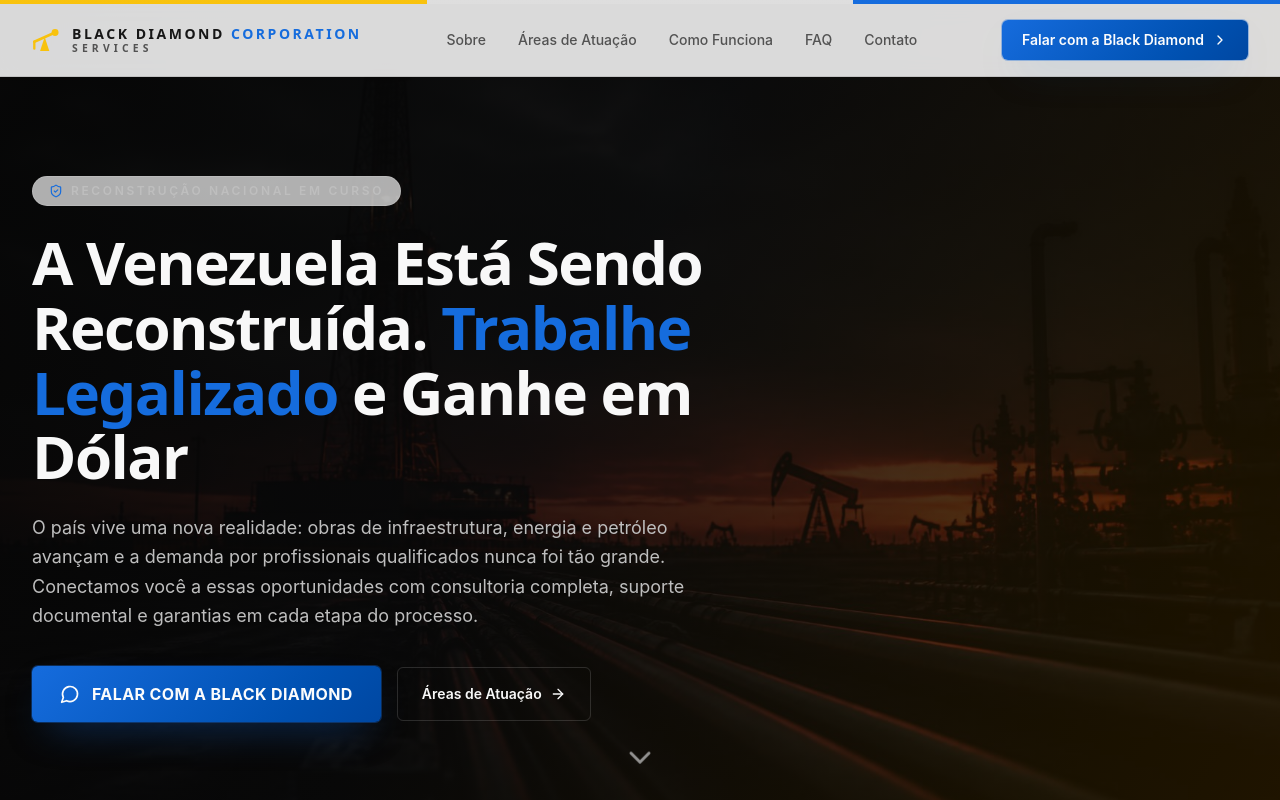
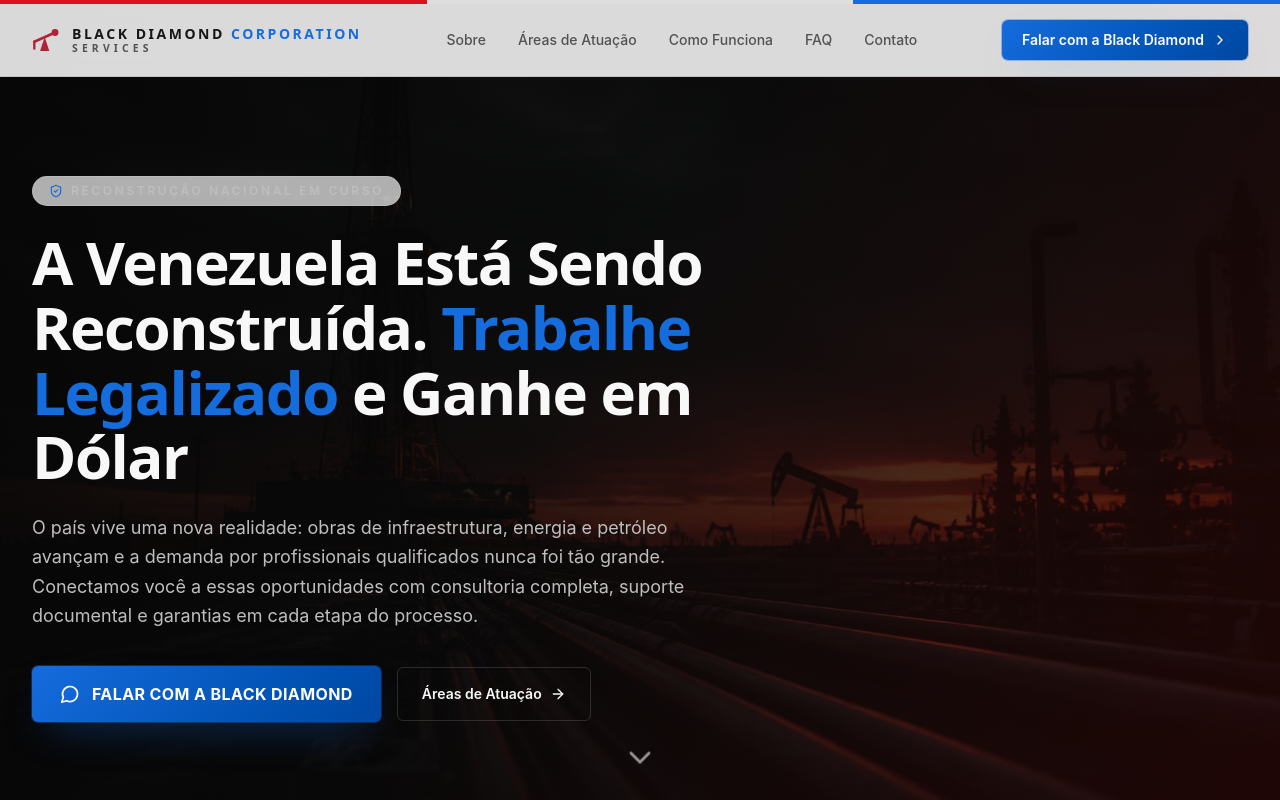
Before and after one commit to tayfilmes/black-diamond-site, a React (Vite) app in the folder app/: page / in a window 1280 px wide. Shown: the top 800 px of the page. Built offline with nearby package versions, Linux system fonts and the light colour scheme.

Commit message:
Revert "Test: swap red accent for yellow (blue + yellow palette)"
This reverts commit 0a4996b334d1a771db7a0c7712f924b60f0ffb88.

```diff
--- a/app/src/pages/Index.tsx
+++ b/app/src/pages/Index.tsx
@@ -47,7 +47,7 @@ const areas = [
     icon: HardHat,
     title: ["Engenharia &", "Obras Rodoviárias"],
     text: "Suporte e consultoria para projetos de logística, malha viária e acessos a campos de extração.",
-    accent: "primary",
+    accent: "red",
     photo: areaEngenharia,
   },
   {
@@ -61,7 +61,7 @@ const areas = [
     icon: Flame,
     title: ["Extração &", "Produção Petrolífera"],
     text: "Conexão e direcionamento para funções ligadas à perfuração, refino, manutenção e suporte de campo.",
-    accent: "primary",
+    accent: "red",
     photo: areaPetroleo,
   },
   {
@@ -187,11 +187,11 @@ export default function Index() {
             href="#top"
             className="inline-flex items-center gap-2.5 font-display text-sm font-extrabold uppercase leading-tight tracking-[0.18em]"
           >
-            <svg width="30" height="30" viewBox="4 6 26 23" className="shrink-0 text-primary" aria-hidden="true">
-              <path d="M11 27 L19 27 L15 15 Z" fill="currentColor" />
-              <circle cx="24" cy="11" r="3" fill="currentColor" />
-              <line x1="6" y1="19" x2="24" y2="11" stroke="currentColor" strokeWidth="2.2" strokeLinecap="round" />
-              <line x1="6" y1="19" x2="6" y2="25" stroke="currentColor" strokeWidth="2" strokeLinecap="round" />
+            <svg width="30" height="30" viewBox="4 6 26 23" className="shrink-0" aria-hidden="true">
+              <path d="M11 27 L19 27 L15 15 Z" fill="#B22234" />
+              <circle cx="24" cy="11" r="3" fill="#B22234" />
+              <line x1="6" y1="19" x2="24" y2="11" stroke="#B22234" strokeWidth="2.2" strokeLinecap="round" />
+              <line x1="6" y1="19" x2="6" y2="25" stroke="#B22234" strokeWidth="2" strokeLinecap="round" />
             </svg>
             <span>
               Black Diamond <span className="text-accent-blue">Corporation</span>
@@ -369,7 +369,7 @@ export default function Index() {
             style={{ transform: "skewX(-9deg)" }}
           >
             {areas.map((area) => {
-              const tint = area.accent === "primary" ? "oklch(0.84 0.17 88 / .5)" : "oklch(0.55 0.19 258 / .55)";
+              const tint = area.accent === "red" ? "oklch(0.56 0.222 26.5 / .55)" : "oklch(0.55 0.19 258 / .55)";
               return (
                 <div key={area.title.join(" ")} className="relative flex-1 overflow-hidden">
                   <div
@@ -389,7 +389,7 @@ export default function Index() {
           </div>
           <div aria-hidden="true" className="absolute inset-0 z-0" style={{ background: "oklch(0.08 0 0 / .5)" }} />
           <div className="relative z-10 mx-auto max-w-7xl px-5 lg:px-8">
-            <p className="text-xs font-semibold uppercase tracking-[0.3em] text-foreground/90">Setores</p>
+            <p className="text-xs font-semibold uppercase tracking-[0.3em] text-accent-blue">Setores</p>
             <h2 className="mt-4 max-w-2xl text-3xl font-bold tracking-tight sm:text-4xl">
               Áreas de Atuação
             </h2>
@@ -627,11 +627,11 @@ export default function Index() {
         <div className="mx-auto flex max-w-7xl flex-col gap-6 px-5 text-sm text-muted-foreground lg:flex-row lg:items-center lg:justify-between lg:px-8">
           <div>
             <p className="inline-flex items-center gap-2.5 font-display text-sm font-extrabold uppercase leading-tight tracking-[0.18em] text-foreground">
-              <svg width="24" height="24" viewBox="4 6 26 23" className="shrink-0 text-primary" aria-hidden="true">
-                <path d="M11 27 L19 27 L15 15 Z" fill="currentColor" />
-                <circle cx="24" cy="11" r="3" fill="currentColor" />
-                <line x1="6" y1="19" x2="24" y2="11" stroke="currentColor" strokeWidth="2.2" strokeLinecap="round" />
-                <line x1="6" y1="19" x2="6" y2="25" stroke="currentColor" strokeWidth="2" strokeLinecap="round" />
+              <svg width="24" height="24" viewBox="4 6 26 23" className="shrink-0" aria-hidden="true">
+                <path d="M11 27 L19 27 L15 15 Z" fill="#B22234" />
+                <circle cx="24" cy="11" r="3" fill="#B22234" />
+                <line x1="6" y1="19" x2="24" y2="11" stroke="#B22234" strokeWidth="2.2" strokeLinecap="round" />
+                <line x1="6" y1="19" x2="6" y2="25" stroke="#B22234" strokeWidth="2" strokeLinecap="round" />
               </svg>
               <span>
                 Black Diamond <span className="text-accent-blue">Corporation</span>
--- a/app/src/styles.css
+++ b/app/src/styles.css
@@ -78,14 +78,14 @@
   --card-foreground: oklch(0.2 0 0);
   --popover: oklch(1 0 0);
   --popover-foreground: oklch(0.2 0 0);
-  --primary: oklch(0.84 0.17 88);
-  --primary-foreground: oklch(0.2 0 0);
+  --primary: oklch(0.56 0.222 26.5);
+  --primary-foreground: oklch(0.99 0 0);
   --secondary: oklch(0.96 0 0);
   --secondary-foreground: oklch(0.2 0 0);
   --muted: oklch(0.96 0 0);
   --muted-foreground: oklch(0.44 0 0);
-  --accent: oklch(0.84 0.17 88);
-  --accent-foreground: oklch(0.2 0 0);
+  --accent: oklch(0.56 0.222 26.5);
+  --accent-foreground: oklch(0.99 0 0);
   --accent-blue: oklch(0.55 0.19 258);
   --accent-blue-foreground: oklch(0.99 0 0);
   --destructive: oklch(0.577 0.245 27.325);
@@ -97,12 +97,12 @@
     120deg,
     oklch(0.12 0 0 / 0.96) 0%,
     oklch(0.14 0 0 / 0.86) 45%,
-    oklch(0.24 0.06 85 / 0.7) 100%
+    oklch(0.2 0.06 25 / 0.7) 100%
   );
-  --gradient-primary: linear-gradient(135deg, oklch(0.84 0.17 88), oklch(0.74 0.16 80));
+  --gradient-red: linear-gradient(135deg, oklch(0.56 0.222 26.5), oklch(0.44 0.19 24));
   --gradient-blue: linear-gradient(135deg, oklch(0.55 0.19 258), oklch(0.42 0.16 258));
   --shadow-elegant: 0 12px 32px -14px oklch(0 0 0 / 0.22);
-  --shadow-glow: 0 0 0 1px oklch(0.84 0.17 88 / 0.35), 0 18px 40px -18px oklch(0.84 0.17 88 / 0.55);
+  --shadow-glow: 0 0 0 1px oklch(0.56 0.222 26.5 / 0.35), 0 18px 40px -18px oklch(0.56 0.222 26.5 / 0.55);
   --shadow-glow-blue: 0 0 0 1px oklch(0.55 0.19 258 / 0.35), 0 18px 40px -18px oklch(0.55 0.19 258 / 0.55);
   --chart-1: oklch(0.646 0.222 41.116);
   --chart-2: oklch(0.6 0.118 184.704);
@@ -111,12 +111,12 @@
   --chart-5: oklch(0.769 0.188 70.08);
   --sidebar: oklch(0.975 0 0);
   --sidebar-foreground: oklch(0.2 0 0);
-  --sidebar-primary: oklch(0.84 0.17 88);
-  --sidebar-primary-foreground: oklch(0.2 0 0);
+  --sidebar-primary: oklch(0.56 0.222 26.5);
+  --sidebar-primary-foreground: oklch(0.99 0 0);
   --sidebar-accent: oklch(0.26 0 0);
   --sidebar-accent-foreground: oklch(0.98 0 0);
   --sidebar-border: oklch(1 0 0 / 10%);
-  --sidebar-ring: oklch(0.84 0.17 88);
+  --sidebar-ring: oklch(0.56 0.222 26.5);
 }
 
 @utility hero-overlay {
@@ -136,7 +136,7 @@
 }
 
 @utility btn-ruby {
-  background-image: var(--gradient-primary);
+  background-image: var(--gradient-red);
   color: var(--primary-foreground);
   box-shadow: var(--shadow-glow);
   transition: transform 0.2s ease, filter 0.2s ease;
```
Also changed, not shown: 1 other file (tests, documents, lock files or other folders).
